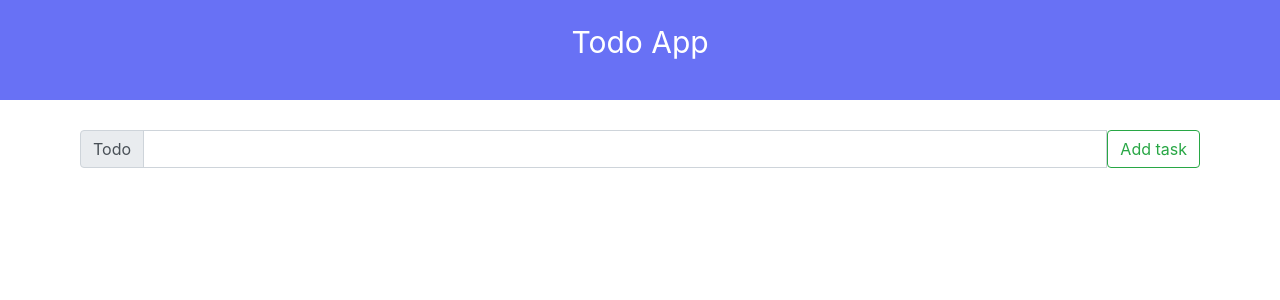
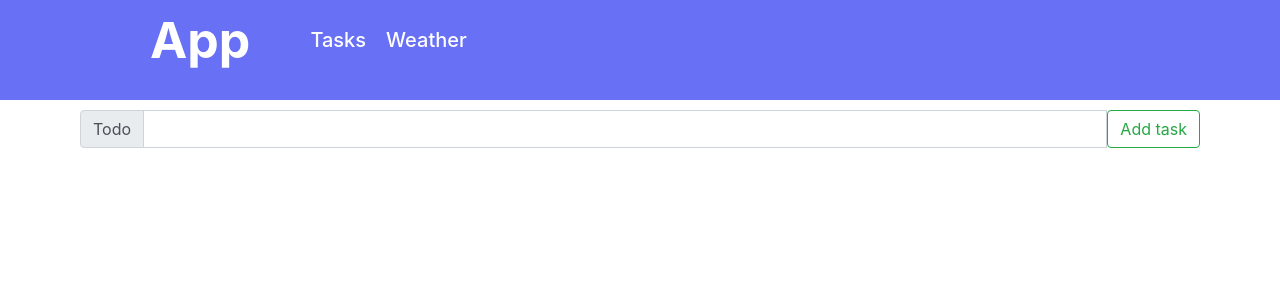
Before and after one commit to NicholasKlaus/reactproj, a React (Create React App) app: page /tasks in a window 1280 px wide. Shown: the top 300 px of the page. Built offline with nearby package versions, Linux system fonts and the light colour scheme.

Commit message:
added links to switch pages

```diff
--- a/src/App.js
+++ b/src/App.js
@@ -1,5 +1,5 @@
 import React from 'react';
-import {BrowserRouter as Router, Switch, Route, Link, Redirect} from 'react-router-dom';
+import {BrowserRouter as Router, Switch, Route, Redirect} from 'react-router-dom';
 
 import Tasks from './pages/task-list';
 import Weather from './pages/weather';
--- /dev/null
+++ b/src/components/Header/header.css
@@ -0,0 +1,38 @@
+.header {
+    height: 100px;
+    padding: 0 0 20px 0;
+    background-color: #6871f5;
+    color: #fff;
+}
+
+.h-body{
+    height: 100%;
+    display: flex;
+    align-items: center;
+}
+
+.h-title{
+    font-size: 50px;
+    line-height: 50px;
+    font-weight: 700;
+    padding-left: 150px;
+}
+
+.h-menu_list{
+    margin: 0 !important;
+    list-style: none;
+}
+
+.h-menu_link{
+    color: #fff;
+    margin-left: 20px;
+    font-size: 20px;
+    line-height: 30px;
+    font-weight: 500;
+}
+
+a:hover {
+    text-decoration: none !important;
+    cursor: pointer;
+    color: #000000;
+}
--- /dev/null
+++ b/src/components/Header/header.js
@@ -0,0 +1,18 @@
+import React from 'react';
+import './header.css';
+import {BrowserRouter as Switch, Link} from 'react-router-dom';
+
+export default function Header(){
+    return(
+       <div className="header">
+            <div className="h-body">
+                <div className="h-title">App</div>
+                <ul className="h-menu_list">
+                    <Link to="/tasks" className="h-menu_link">Tasks</Link>
+                    <Link to="/weather" className="h-menu_link">Weather</Link>
+
+                </ul>
+           </div>
+       </div>
+    );
+}
--- a/src/components/TaskListPage/taskListStyle.css
+++ b/src/components/TaskListPage/taskListStyle.css
@@ -1,20 +1,3 @@
-.header {
-    height: 100px;
-    display: flex;
-    align-items: center;
-    justify-content: center;
-    margin: 0 0 20px 0;
-    padding: 0;
-    background-color: #6871f5;
-    text-align: center;
-    color: #fff;
-}
-
-.header_title {
-    font-size: 30px;
-    line-height: 30px;
-}
-
 .container {
     width: 1170px;
     margin: 0 auto;
--- a/src/components/WeatherPage/weatherStyle.css
+++ b/src/components/WeatherPage/weatherStyle.css
@@ -1,13 +1,7 @@
 .w-header {
-    height: 100px;
-    display: flex;
-    align-items: center;
-    justify-content: center;
-    margin: 0 0 0 0;
-    padding: 0;
+
     background-color: #7600ac;
-    text-align: center;
-    color: #fff;
+
 }
 
 .w-header_title {
@@ -42,14 +36,14 @@
 }
 
 .cards-wrap{
+    padding: 50px 0 50px 0;
     display: flex;
     justify-content: space-between;
     align-items: center;
 }
 
 .w-card{
-    min-width: 100px;
-    min-height: 100px;
+
     padding: 15px;
     border: 1px solid black;
     text-align: center;
--- a/src/pages/task-list.js
+++ b/src/pages/task-list.js
@@ -3,6 +3,7 @@ import TodoList from '../components/TaskListPage/Tasks/TodoList';
 import 'bootstrap/dist/css/bootstrap.min.css';
 import AddTodo from '../components/TaskListPage/Tasks/AddTodo';
 import '../components/TaskListPage/taskListStyle.css';
+import Header from '../components/Header/header';
 
 function Tasks() {
     let [_arr, setArr] = useState(
@@ -36,10 +37,8 @@ function Tasks() {
     }, [_arr]);
 
     return (
-      <div className="app">
-        <header className='header'>
-          <p className='header_title'>Todo App</p>
-        </header>
+      <div className="tasks">
+        <Header />
 
         <div className='container'>
           <AddTodo onCreate={addTodo} />
@@ -71,6 +70,6 @@ function Tasks() {
     function del(id) {
       setArr(_arr.filter(el => el.id !== id));
     }
-  }
+}
 
 export default Tasks;
--- a/src/pages/weather.js
+++ b/src/pages/weather.js
@@ -4,15 +4,14 @@ import '../components/WeatherPage/weatherStyle.css';
 import 'bootstrap/dist/css/bootstrap.min.css';
 import {Row} from 'react-bootstrap';
 import {Col} from 'react-bootstrap';
+import Header from '../components/Header/header';
 
 
 export default function Weather() {
 
     return (
         <div className="weather">
-            <header className='w-header'>
-                <p className='w-header_title'>Weather</p>
-            </header>
+            <Header />
 
             <div className="w-body">
                 <div className='container'>
```
Lines whose indentation alone changed are shown as unchanged.
